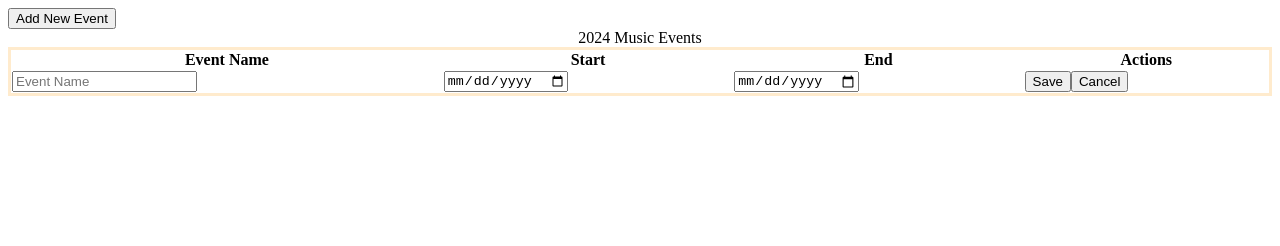
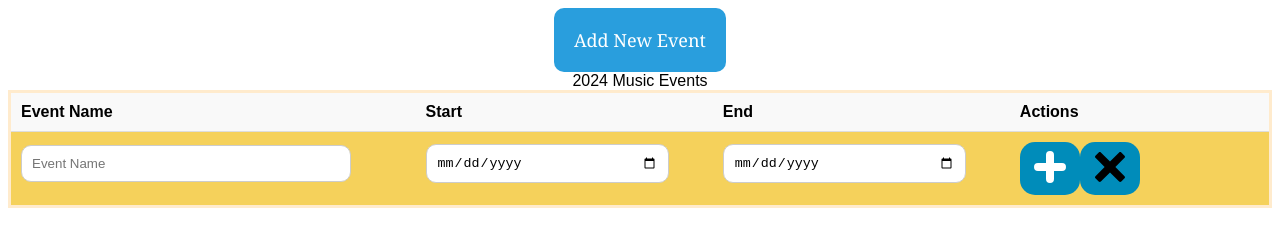
Before and after one commit to purplecarrot625/jiawei-luan-evaluation-eventlist, a plain HTML site: page client/index.html in a window 1280 px wide. Both pictures are taken after a click on the button "Add New Event". Drawn offline with Linux system fonts and the light colour scheme; no server answers.

Commit message:
feat: Added styles

```diff
--- a/client/css/main.css
+++ b/client/css/main.css
@@ -1,3 +1,6 @@
+body {
+  font-family: Arial, Helvetica, sans-serif;
+}
 table {
   width: 100%;
   border-collapse: collapse;
@@ -6,3 +9,64 @@ table {
   border-color: blanchedalmond;
   border-style: solid;
 }
+.event-table th,
+.event-table td {
+  text-align: left;
+  padding: 10px;
+  border-bottom: 1px solid #ddd;
+}
+
+.event-table th {
+  background-color: #f9f9f9;
+}
+.event-table td {
+  background-color: #f5d15b;
+}
+
+.add {
+  display: flex;
+  justify-content: center;
+}
+input {
+  padding: 10px;
+  border-radius: 10px;
+  border: 1px solid #ccc;
+  margin-bottom: 10px;
+  width: 80%;
+}
+.addEventButton {
+  padding: 20px;
+  border-radius: 10px;
+  background-color: rgb(41, 158, 221);
+  color: white;
+  border: none;
+  font-family: Cambria, Cochin, Georgia, Times, "Times New Roman", serif;
+  font-size: large;
+}
+.addEventButton:hover {
+  background-color: rgb(92, 151, 206);
+  cursor: pointer;
+}
+.editButton,
+.deleteButton,
+.updateButton,
+.cancelButton,
+.createButton {
+  width: 60px;
+  border-radius: 15px;
+  background-color: #008cba;
+  border: none;
+}
+
+.editButton,
+.deleteButton,
+.updateButton,
+.cancelButton,
+.createButton :hover {
+  cursor: pointer;
+  background-color: #008cba;
+  color: white;
+}
+.deleteButton {
+  background-color: #c94c4c;
+}
--- a/client/index.html
+++ b/client/index.html
@@ -1,13 +1,16 @@
 <!DOCTYPE html>
 <html>
   <head>
+    <meta charset="utf-8" />
+    <meta name="viewport" content="width=device-width" />
     <title>2024 Music Events</title>
     <link rel="stylesheet" href="css/main.css" />
   </head>
   <body>
-    <button class="addEventButton" id="addEventButton">Add New Event</button>
-
-    <table id="eventTable">
+    <div class="add">
+      <button class="addEventButton" id="addEventButton">Add New Event</button>
+    </div>
+    <table class="event-table" id="eventTable">
       <caption>
         2024 Music Events
       </caption>
--- a/client/js/eventButton.js
+++ b/client/js/eventButton.js
@@ -0,0 +1,51 @@
+// Event listeners
+document.getElementById("addEventButton").addEventListener("click", () => {
+  const newRow = eventView.table.insertRow();
+  const nameInputCell = newRow.insertCell(0);
+  const startInputCell = newRow.insertCell(1);
+  const endInputCell = newRow.insertCell(2);
+  const actionCell = newRow.insertCell(3);
+
+  nameInputCell.innerHTML = '<input type="text" placeholder="Event Name">';
+  startInputCell.innerHTML = '<input type="date">';
+  endInputCell.innerHTML = '<input type="date">';
+
+  actionCell.innerHTML =
+    '<button class="createButton"><svg focusable viewBox="0 0 24 24" aria-hidden="true xmlns="http://www.w3.org/2000/svg"><path d="M12 6V18M18 12H6" stroke="#FFFFFF" stroke-width="4" stroke-linecap="round" stroke-linejoin="round"/></svg></button><button class="cancelButton"><svg focusable="false" aria-hidden="true" viewBox="0 0 32 32" version="1.1" xmlns="http://www.w3.org/2000/svg"><path d="M19.587 16.001l6.096 6.096c0.396 0.396 0.396 1.039 0 1.435l-2.151 2.151c-0.396 0.396-1.038 0.396-1.435 0l-6.097-6.096-6.097 6.096c-0.396 0.396-1.038 0.396-1.434 0l-2.152-2.151c-0.396-0.396-0.396-1.038 0-1.435l6.097-6.096-6.097-6.097c-0.396-0.396-0.396-1.039 0-1.435l2.153-2.151c0.396-0.396 1.038-0.396 1.434 0l6.096 6.097 6.097-6.097c0.396-0.396 1.038-0.396 1.435 0l2.151 2.152c0.396 0.396 0.396 1.038 0 1.435l-6.096 6.096z"></path></svg></button>';
+});
+
+document.addEventListener("click", function (e) {
+  if (e.target && e.target.classList.contains("createButton")) {
+    const row = e.target.closest("tr");
+    const eventName = row.cells[0].querySelector("input").value;
+    const eventStart = row.cells[1].querySelector("input").value;
+    const eventEnd = row.cells[2].querySelector("input").value;
+
+    if (eventName === "" || eventStart === "" || eventEnd === "") {
+      alert("Please enter all fields");
+    } else {
+      const event = new Event(eventName, eventStart, eventEnd);
+      eventController.addEvent(event);
+    }
+  }
+
+  if (e.target && e.target.classList.contains("updateButton")) {
+    const row = e.target.closest("tr");
+    const eventId = e.target.dataset.id;
+    const eventName = row.cells[0].querySelector("input").value;
+    const eventStart = row.cells[1].querySelector("input").value;
+    const eventEnd = row.cells[2].querySelector("input").value;
+
+    if (eventName !== "" && eventStart !== null && eventEnd !== null) {
+      const updatedEvent = new Event(eventName, eventStart, eventEnd);
+      eventController.updateEvent(eventId, updatedEvent);
+    } else {
+      alert("Please fill in all fields");
+    }
+  }
+
+  if (e.target && e.target.classList.contains("cancelButton")) {
+    const row = e.target.closest("tr");
+    location.reload();
+  }
+});
--- a/client/js/eventsMVC.js
+++ b/client/js/eventsMVC.js
@@ -30,8 +30,8 @@ class EventListView {
         <td><input type="date" value="${startDate}"></td>
         <td><input type="date" value="${endDate}"></td>
         <td>
-          <button class="updateButton" data-id="${eventId}">Update</button>
-          <button class="cancelButton">Cancel</button>
+          <button class="updateButton" data-id="${eventId}"><svg focusable="false" aria-hidden="true" viewBox="0 0 24 24" xmlns="http://www.w3.org/2000/svg"><path d="M21,20V8.414a1,1,0,0,0-.293-.707L16.293,3.293A1,1,0,0,0,15.586,3H4A1,1,0,0,0,3,4V20a1,1,0,0,0,1,1H20A1,1,0,0,0,21,20ZM9,8h4a1,1,0,0,1,0,2H9A1,1,0,0,1,9,8Zm7,11H8V15a1,1,0,0,1,1-1h6a1,1,0,0,1,1,1Z"/></svg>Update</button>
+          <button class="cancelButton"><svg focusable="false" aria-hidden="true" viewBox="0 0 32 32" version="1.1" xmlns="http://www.w3.org/2000/svg"><path d="M19.587 16.001l6.096 6.096c0.396 0.396 0.396 1.039 0 1.435l-2.151 2.151c-0.396 0.396-1.038 0.396-1.435 0l-6.097-6.096-6.097 6.096c-0.396 0.396-1.038 0.396-1.434 0l-2.152-2.151c-0.396-0.396-0.396-1.038 0-1.435l6.097-6.096-6.097-6.097c-0.396-0.396-0.396-1.039 0-1.435l2.153-2.151c0.396-0.396 1.038-0.396 1.434 0l6.096 6.097 6.097-6.097c0.396-0.396 1.038-0.396 1.435 0l2.151 2.152c0.396 0.396 0.396 1.038 0 1.435l-6.096 6.096z"></path></svg>Cancel</button>
         </td>
       `;
     } else if (e.target.classList.contains("deleteButton")) {
@@ -52,8 +52,8 @@ class EventListView {
                 <td>${event.startDate}</td>
                 <td>${event.endDate}</td>
                <td>
-                <button class="editButton" data-id="${event.id}">Edit</button>
-                <button class="deleteButton" data-id="${event.id}">Delete</button>
+                <button class="editButton" data-id="${event.id}"><svg focusable="false" aria-hidden="true" viewBox="0 0 24 24" data-testid="EditIcon" aria-label="fontSize small"><path d="M3 17.25V21h3.75L17.81 9.94l-3.75-3.75L3 17.25zM20.71 7.04c.39-.39.39-1.02 0-1.41l-2.34-2.34a.9959.9959 0 0 0-1.41 0l-1.83 1.83 3.75 3.75 1.83-1.83z"></path></svg>Edit</button>
+                <button class="deleteButton" data-id="${event.id}"><svg focusable="false" aria-hidden="true" viewBox="0 0 24 24" data-testid="DeleteIcon" aria-label="fontSize small"><path d="M6 19c0 1.1.9 2 2 2h8c1.1 0 2-.9 2-2V7H6v12zM19 4h-3.5l-1-1h-5l-1 1H5v2h14V4z"></path></svg>Delete</button>
                 </td>
             `;
     });
@@ -112,46 +112,3 @@ class EventListController {
 
 const eventView = new EventListView("eventTable");
 const eventController = new EventListController({}, eventView);
-
-document.getElementById("addEventButton").addEventListener("click", () => {
-  const newRow = eventView.table.insertRow();
-  const nameInputCell = newRow.insertCell(0);
-  const startInputCell = newRow.insertCell(1);
-  const endInputCell = newRow.insertCell(2);
-  const actionCell = newRow.insertCell(3);
-
-  nameInputCell.innerHTML = '<input type="text" placeholder="Event Name">';
-  startInputCell.innerHTML = '<input type="date">';
-  endInputCell.innerHTML = '<input type="date">';
-
-  actionCell.innerHTML =
-    '<button class="createButton">Save</button><button class="cancelButton">Cancel</button>';
-});
-
-document.addEventListener("click", function (e) {
-  if (e.target && e.target.classList.contains("createButton")) {
-    const row = e.target.closest("tr");
-    const eventName = row.cells[0].querySelector("input").value;
-    const eventStart = row.cells[1].querySelector("input").value;
-    const eventEnd = row.cells[2].querySelector("input").value;
-
-    const event = new Event(eventName, eventStart, eventEnd);
-    eventController.addEvent(event);
-  }
-
-  if (e.target && e.target.classList.contains("updateButton")) {
-    const row = e.target.closest("tr");
-    const eventId = e.target.dataset.id;
-    const eventName = row.cells[0].querySelector("input").value;
-    const eventStart = row.cells[1].querySelector("input").value;
-    const eventEnd = row.cells[2].querySelector("input").value;
-
-    const updatedEvent = new Event(eventName, eventStart, eventEnd);
-    eventController.updateEvent(eventId, updatedEvent);
-  }
-
-  if (e.target && e.target.classList.contains("cancelButton")) {
-    const row = e.target.closest("tr");
-    row.remove();
-  }
-});
```
Also changed, not shown: event-list-json-server-master/db.json (+4 -10 lines).
